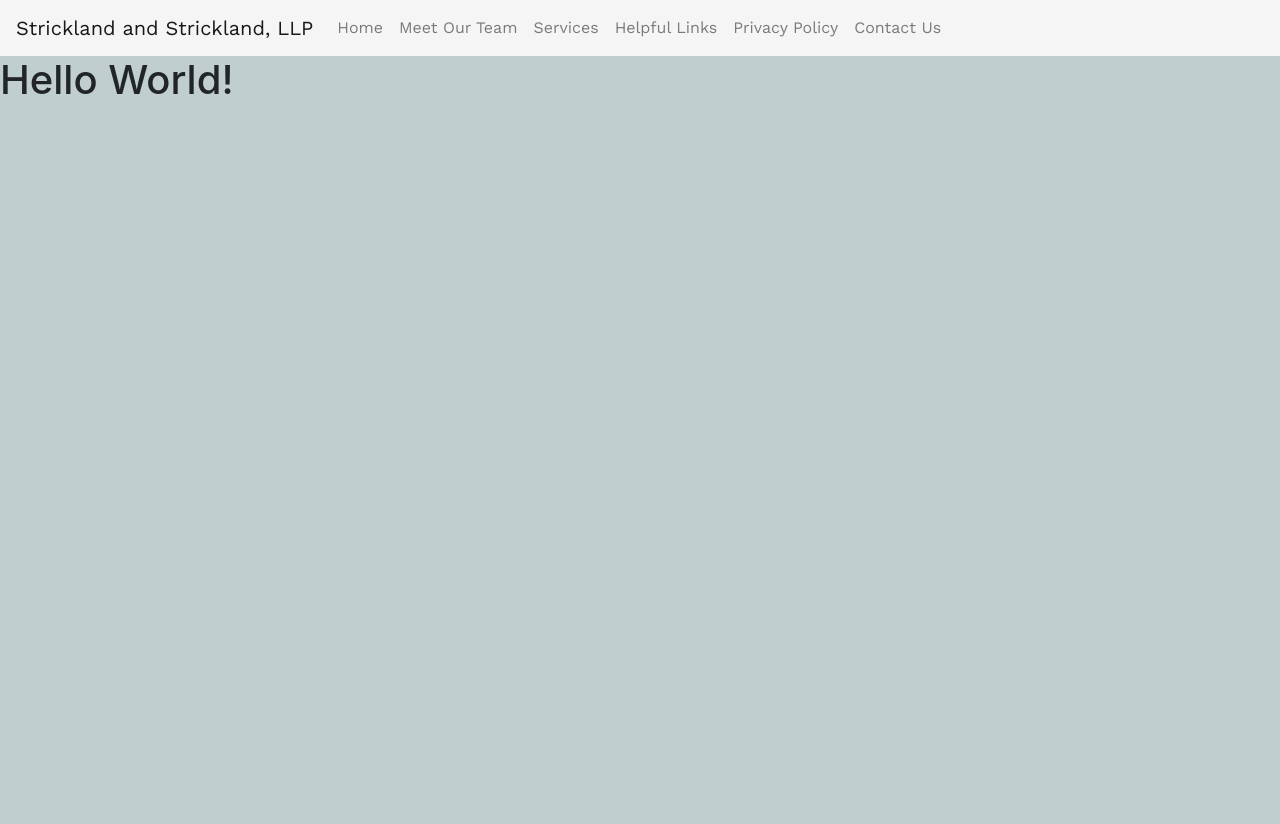
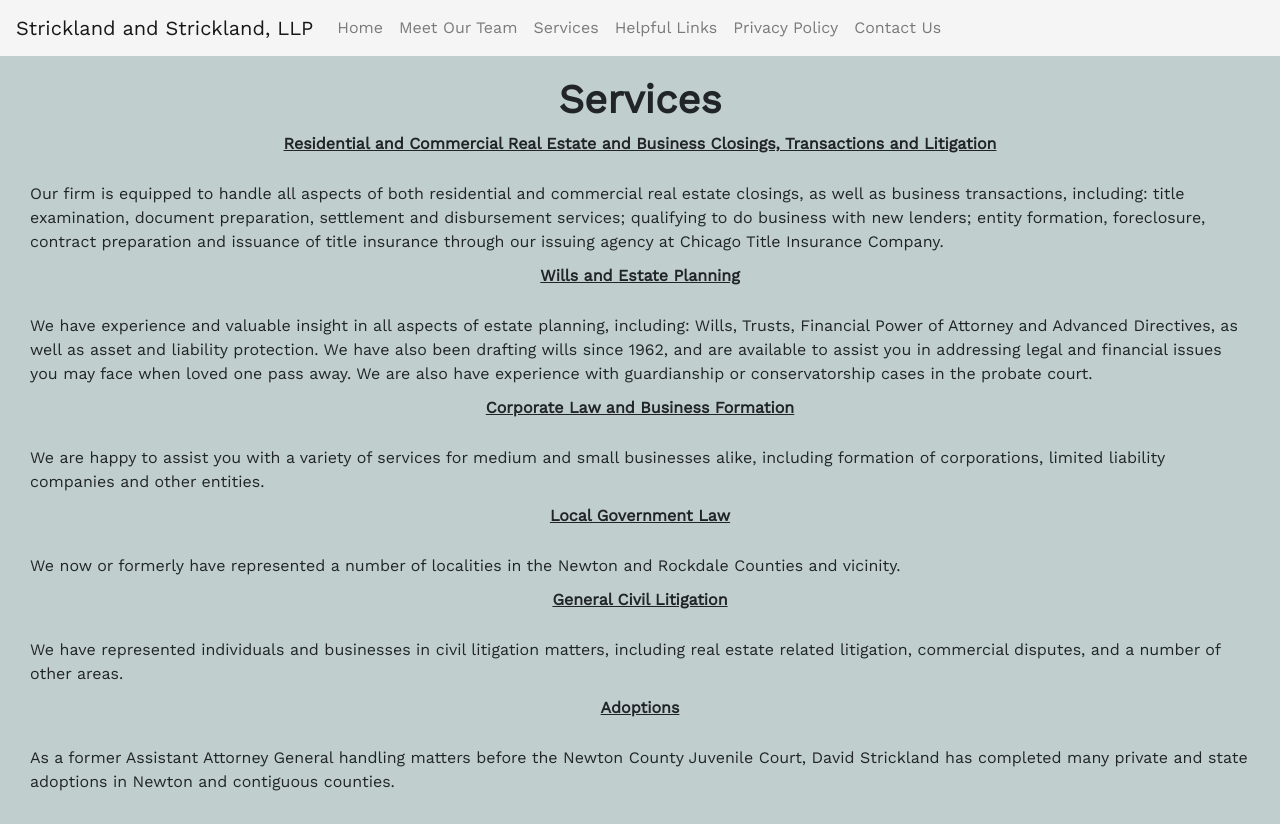
Before and after one commit to carolinelstrickland/stricklandlaw, a React (Create React App) app: page /services in a window 1280 px wide. Before the commit the page ends 800 px from the top, so only its background shows below. Built offline with nearby package versions, Linux system fonts and the light colour scheme.

Commit message:
added services tab

```diff
--- /dev/null
+++ b/src/component/ServicesInfo.js
@@ -0,0 +1,53 @@
+import React from "react";
+import Fade from "react-reveal/Fade"
+const ServicesInfo = () => {
+    return (
+        <Fade bottom>
+            <div style={{ fontFamily: "Work Sans", padding: "20px" }}>
+                <h1 style={{ textAlign: "center", fontWeight: "bold", fontFamily: "Work Sans" }}> Services </h1>
+                <div>
+                    <p style={{ textAlign: "center", fontWeight: "bold", fontFamily: "Work Sans", textDecoration: "underline" }}>
+                        Residential and Commercial Real Estate and Business Closings, Transactions and Litigation
+                    </p>
+                        <li style={{padding:"10px", listStyleType:"none"}}>
+                            Our firm is equipped to handle all aspects of both residential and commercial real estate closings, as well as business transactions, including: title examination, document preparation, settlement and disbursement services; qualifying to do business with new lenders; entity formation, foreclosure, contract preparation and issuance of title insurance through our issuing agency at Chicago Title Insurance Company.
+                        </li>
+
+                    <p style={{ textAlign: "center", fontFamily: "Work Sans", fontWeight: "bold", textDecoration: "underline"  }}>
+                        Wills and Estate Planning
+                    </p>
+                        <li style={{padding:"10px", listStyleType:"none"}}>
+                            We have experience and valuable insight in all aspects of estate planning, including: Wills, Trusts, Financial Power of Attorney and Advanced Directives, as well as asset and liability protection. We have also been drafting wills since 1962, and are available to assist you in addressing legal and financial issues you may face when loved one pass away. We are also have experience with guardianship or conservatorship cases in the probate court.
+                        </li>
+                    <p style={{ textAlign: "center", fontFamily: "Work Sans", fontWeight: "bold", textDecoration: "underline" }}>
+                        Corporate Law and Business Formation
+                    </p>
+                    <li style={{padding:"10px", listStyleType:"none"}}>
+                            We are happy to assist you with a variety of services for medium and small businesses alike, including formation of corporations, limited liability companies and other entities.
+                    </li>
+                    <p style={{ textAlign: "center", fontFamily: "Work Sans", fontWeight: "bold", textDecoration: "underline" }}>
+                        Local Government Law
+                    </p>
+                    <li style={{padding:"10px", listStyleType:"none"}}>
+                            We now or formerly have represented a number of localities in the Newton and Rockdale Counties and vicinity.
+                    </li>
+                    <p style={{ textAlign: "center", fontFamily: "Work Sans", fontWeight: "bold", textDecoration: "underline" }}>
+                        General Civil Litigation
+                    </p>
+                    <li style={{padding:"10px", listStyleType:"none"}}>
+                            We have represented individuals and businesses in civil litigation matters, including real estate related litigation, commercial disputes, and a number of other areas.
+                    </li>
+                    <p style={{ textAlign: "center", fontFamily: "Work Sans", fontWeight: "bolder", textDecoration: "underline" }}>
+                        Adoptions
+                    </p>
+                    <li style={{padding:"10px", listStyleType:"none"}}>
+                            As a former Assistant Attorney General handling matters before the Newton County Juvenile Court, David Strickland has completed many private and state adoptions in Newton and contiguous counties.
+                    </li>
+                </div>
+
+            </div>
+        </Fade>
+    )
+}
+
+export default ServicesInfo;
--- a/src/pages/Services.js
+++ b/src/pages/Services.js
@@ -1,11 +1,10 @@
 import React from "react";
+import ServicesInfo from "../component/ServicesInfo";
 
 function Services () {
  return (
      <div>
-         <h1>
-             Hello World!
-         </h1>
+         <ServicesInfo/>
      </div>
  )
 }
```
